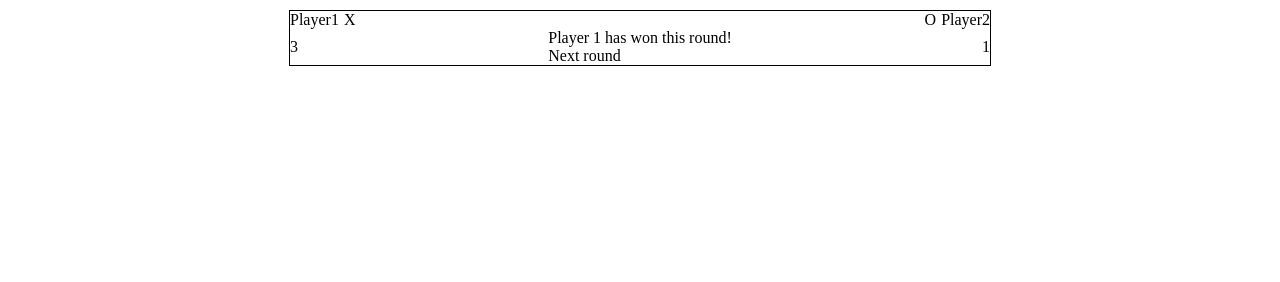
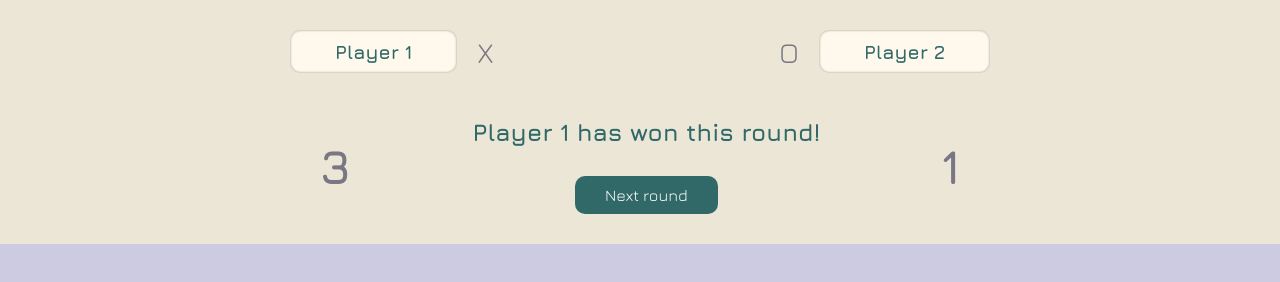
Before and after one commit to dcrnek1/TOP_Tic-tac-toe, a plain HTML site: page index.html in a window 1280 px wide. Drawn offline with nearby package versions, Linux system fonts and the light colour scheme.

Commit message:
Heading - player info and scores done

```diff
--- a/index.html
+++ b/index.html
@@ -10,24 +10,24 @@
 
 <body>
     <section class="section-game-info">
-        <div class="game-info block">
+        <div class="game-info">
             <div class="game-info__players">
                 <div class="player player1">
-                    <div>Player1</div>
-                    <div>X</div>
+                    <div class="player__name">Player 1</div>
+                    <div class="player__symbol">X</div>
                 </div>
                 <div class="player player2">
-                    <div>O</div>
-                    <div>Player2</div>
+                    <div class="player__symbol">O</div>
+                    <div class="player__name">Player 2</div>
                 </div>
             </div>
             <div class="game-info__score">
-                <div class="player1-score">3</div>
+                <div class="score score-player1">3</div>
                 <div class="result">
-                    <div>Player 1 has won this round!</div>
-                    <div>Next round</div>
+                    <div class="result__message">Player 1 has won this round!</div>
+                    <button class="result__next-round">Next round</button>
                 </div>
-                <div class="player2-score">1</div>
+                <div class="score score-player1">1</div>
             </div>
         </div>
     </section>
--- a/style.css
+++ b/style.css
@@ -1,16 +1,28 @@
+@import url('https://fonts.googleapis.com/css2?family=Jura:wght@300..700&display=swap');
+
 :root {
-    --clr-dark-green: #1a3a3a;
-    --clr-dark-rose: #7f636e;
-    --clr-orange: #f4743b;
-    --clr-dark-silk: #d8cfaf;
-    --clr-light-silk: #fcf0cc;
+    --clr-dark-green: #316868;
+    --clr-dark-rose: #CCCBE1;
+    --clr-orange: #FF5C67;
+    --clr-dark-silk: #EBE6D6;
+    --clr-light-silk: #FEF9EC;
     --clr-dark-text: #787783;
     --gap-small: 5px;
     --gap-big: 10px;
+    --padding-small: 20px;
+    --padding-big: 30px;
+    --padding-huge: 45px;
+    --border-radius: 10px;
+    --shdw-outside: "drop-shadow(0px 0px 8.8px rgba(0, 0, 0, 0.35))";
+    --shdw-inside: inset 0px 0px 2px 1px rgba(0, 0, 0, 0.2);
 }
 
 body {
     margin: 0;
+    background-color: var(--clr-dark-rose);
+    font-family: 'Jura';
+    font-weight: 800;
+    font-size: larger;
 }
 
 .block {
@@ -23,11 +35,16 @@ body {
 .section-game-info {
     display: flex;
     justify-content: center;
+    padding: var(--padding-big) 0;
+    background-color: var(--clr-dark-silk);
 }
 
 .game-info {
     width: 100%;
     max-width: 700px;
+    display: flex;
+    flex-direction: column;
+    gap: var(--padding-huge)
 }
 
 /* HEADING SECTION - PLAYERS */
@@ -40,7 +57,24 @@ body {
 
 .player {
     display: flex;
-    gap: var(--gap-small);
+    align-items: center;
+    gap: var(--padding-small);
+}
+
+.player__name {
+    padding: var(--gap-small);
+    background-color: var(--clr-light-silk);
+    padding: var(--gap-big) var(--padding-huge);
+    border-radius: var(--border-radius);
+    box-shadow: var(--shdw-inside);
+    color: var(--clr-dark-green);
+    font-weight: 900;
+}
+
+.player__symbol {
+    font-size: 1.8rem;
+    font-weight: 400;
+    color: var(--clr-dark-text)
 }
 
 /* HEADING SECTION - SCORE */
@@ -49,4 +83,32 @@ body {
     display: flex;
     justify-content: space-between;
     align-items: center;
+    padding: 0 var(--padding-big)
 }
+
+.result {
+    display: flex;
+    flex-direction: column;
+    gap: var(--padding-big);
+    align-items: center;
+}
+
+.result__message {
+    color: var(--clr-dark-green);
+    font-size: 1.5rem;
+}
+
+.result__next-round {
+    font-family: 'Jura';
+    font-size: 1rem;
+    border: none;
+    padding: var(--gap-big) var(--padding-big);
+    color: white;
+    background-color: var(--clr-dark-green);
+    border-radius: var(--border-radius);
+}
+
+.score {
+    font-size: 3rem;
+    color: var(--clr-dark-text);
+}
```
